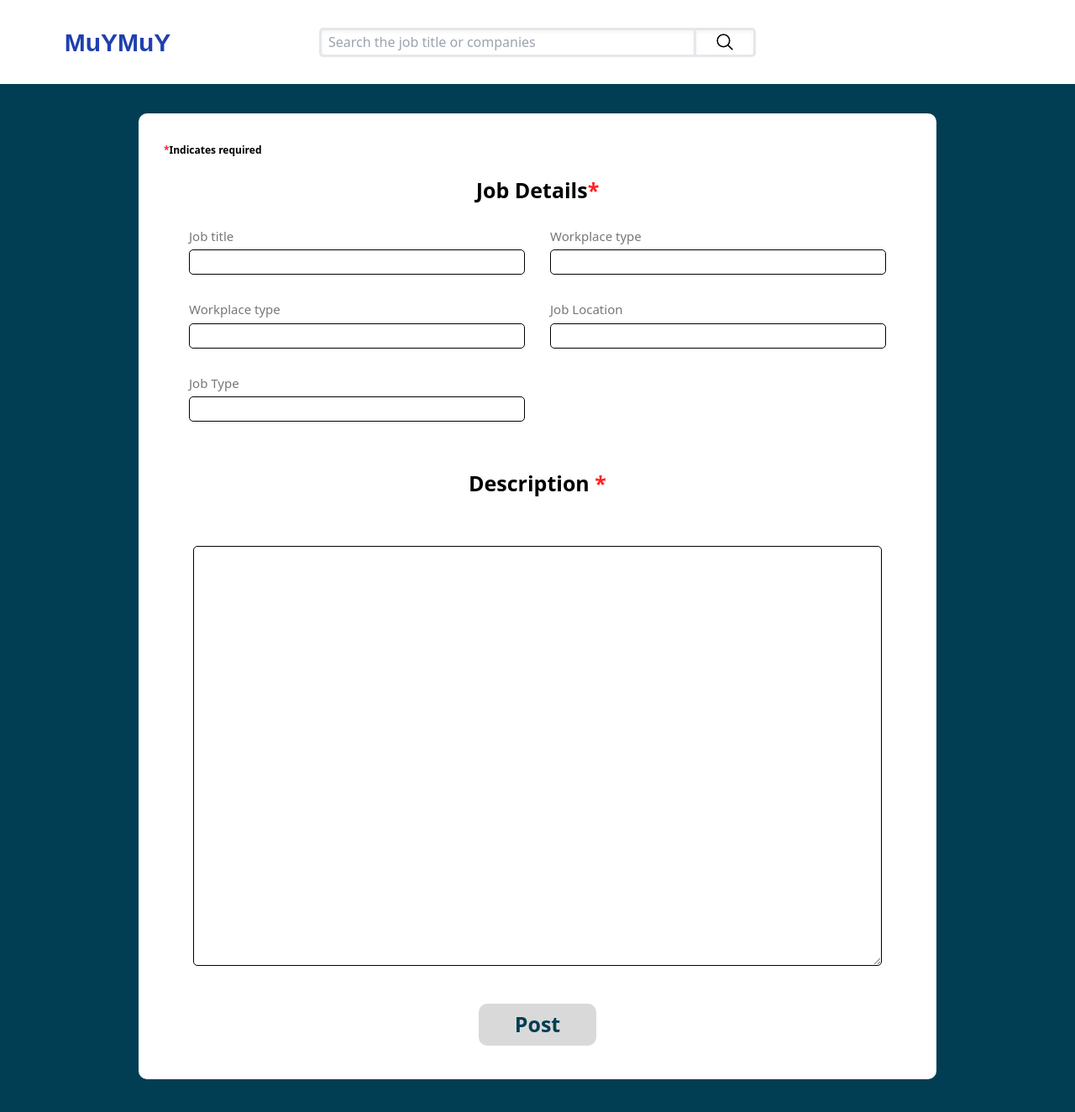
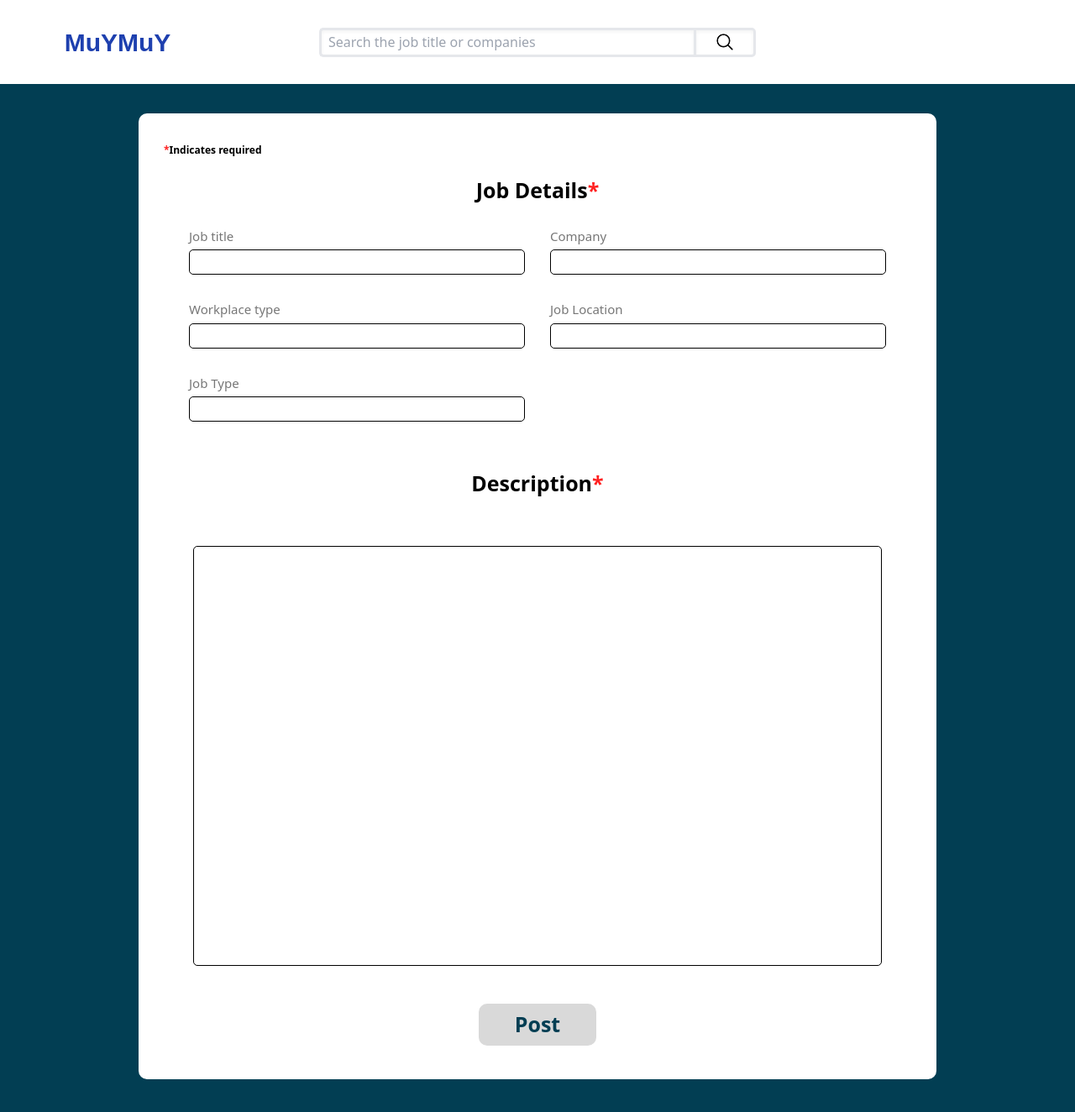
Before and after one commit to Conclusious/Job-Listing, a React (Vite) app in the folder frontend/: page /JobPost in a window 1280 px wide. Shown: the top 1324 px of the page at 84% size. Built offline with nearby package versions, Linux system fonts and the light colour scheme.

Commit message:
Changes:
- Created API for JobPost
- Connected db to JobPost
- Minor Styling
- Deleted API.js

```diff
--- a/frontend/src/components/JobPost.jsx
+++ b/frontend/src/components/JobPost.jsx
@@ -1,12 +1,50 @@
-import React from "react";
-import { useNavigate } from "react-router-dom";
+import React, { useState } from "react";
+import { useLocation, useNavigate } from "react-router-dom";
 
 function JobPost() {
     const navigate = useNavigate();
+    const [job_title, setJob_title] = useState('');
+    const [workplace, setWorkplace] = useState('');
+    const [job_type, setJob_type] = useState('');
+    const [company, setCompany] = useState('');
+    const [job_location, setJob_location] = useState('');
+    const [description, setDescription] = useState('');
+    const location = useLocation();
 
     const gotoHome = () => {
         navigate('/');
     }
+
+    const handlePost = async (e) => {
+        e.preventDefault();
+        try {
+            const response = await fetch('http://localhost:5000/JobPost', {
+                method: 'POST',
+                headers: {
+                    'Content-Type': 'application/json',
+                },
+                body: JSON.stringify({
+                    job_title,
+                    workplace,
+                    job_type,
+                    company,
+                    job_location,
+                    description,
+                }),
+            });
+
+            const data = await response.json();
+
+            if (response.ok) {
+                alert('Job posted successful!');
+            } else {
+                alert(`Error: ${data.message || 'Unknown error occurred'}`);
+            }
+        } catch (error) {
+            console.log('Error:', error);
+            alert('An error occured. Please try again later.');
+        }
+    };
 
     return (
         <>
@@ -33,6 +71,7 @@ function JobPost() {
             </div>
 
             {/* Job Post Container */}
+            <form onSubmit={handlePost}>
                 <div className="bg-[#023E53] h-[1400px] overflow-hidden">
                     <div className="justify-self-center mt-[35px] rounded-[10px] bg-white h-[1150px] w-[950px]">
                         <p className="ml-[30px] pt-[35px] text-[12px] font-semibold">
@@ -45,30 +84,74 @@ function JobPost() {
                             {/* Input-Left */}
                             <div>
                                 <p className="text-[15px] text-[#777777] mb-[5px]">Job title</p>
-                            <input id="jobTitle" className="border-black border-[1px] rounded-[5px] w-[400px] h-[30px] mb-[30px]" type="text" />
+                                <input
+                                    id="jobTitle"
+                                    className="border-black border-[1px] rounded-[5px] w-[400px] h-[30px] mb-[30px] indent-1"
+                                    type="text"
+                                    value={job_title}
+                                    onChange={(e) => setJob_title(e.target.value)}
+                                    required
+                                />
                                 <p className="text-[15px] text-[#777777] mb-[5px]">Workplace type</p>
-                            <input id="workplace" className="border-black border-[1px] rounded-[5px] w-[400px] h-[30px] mb-[30px]" type="text" />
+                                <input
+                                    id="workplace"
+                                    className="border-black border-[1px] rounded-[5px] w-[400px] h-[30px] mb-[30px] indent-1"
+                                    type="text"
+                                    value={workplace}
+                                    onChange={(e) => setWorkplace(e.target.value)}
+                                    required
+                                />
                                 <p className="text-[15px] text-[#777777] mb-[5px]">Job Type</p>
-                            <input id="jobType" className="border-black border-[1px] rounded-[5px] w-[400px] h-[30px]" type="text" />
+                                <input
+                                    id="jobType"
+                                    className="border-black border-[1px] rounded-[5px] w-[400px] h-[30px] indent-1"
+                                    type="text"
+                                    value={job_type}
+                                    onChange={(e) => setJob_type(e.target.value)}
+                                    required
+                                />
                             </div>
 
                             {/* Input-Right */}
                             <div>
-                            <p className="text-[15px] text-[#777777] mb-[5px]">Workplace type</p>
-                            <input id="workplace" className="border-black border-[1px] rounded-[5px] w-[400px] h-[30px] mb-[30px]" type="text" />
+                                <p className="text-[15px] text-[#777777] mb-[5px]">Company</p>
+                                <input
+                                    id="company"
+                                    className="border-black border-[1px] rounded-[5px] w-[400px] h-[30px] mb-[30px] indent-1"
+                                    type="text"
+                                    value={company}
+                                    onChange={(e) => setCompany(e.target.value)}
+                                    required
+                                />
                                 <p className="text-[15px] text-[#777777] mb-[5px]">Job Location</p>
-                            <input id="jobLocation" className="border-black border-[1px] rounded-[5px] w-[400px] h-[30px] mb-[30px]" type="text" />
+                                <input
+                                    id="jobLocation"
+                                    className="border-black border-[1px] rounded-[5px] w-[400px] h-[30px] mb-[30px] indent-1"
+                                    type="text"
+                                    value={job_location}
+                                    onChange={(e) => setJob_location(e.target.value)}
+                                    required
+                                />
                             </div>
                         </div>
 
                         {/* Description */}
                         <div className="justify-self-center flex flex-col mt-[55px]">
-                        <h1 className="text-center text-[25px] font-bold mb-[55px]">Description <span className="text-[#ff2020]">*</span></h1>
-                        <textarea className="w-[820px] rounded-[5px] h-[500px] border-black border-[1px]" id="description"></textarea>
+                            <h1 className="text-center text-[25px] font-bold mb-[55px]">Description
+                                <span className="text-[#ff2020]">*</span>
+                            </h1>
+                            <textarea
+                                className="w-[820px] rounded-[5px] h-[500px] border-black border-[1px] indent-1 overflow-y-scroll resize-none"
+                                id="description"
+                                value={description}
+                                onChange={(e) => setDescription(e.target.value)}
+                                required
+                            ></textarea>
                         </div>
 
                         <div className="justify-self-center">
-                        <button id="post"
+                            <button
+                                id="post"
                                 type="submit"
                                 className="bg-[#D9D9D9] mt-[45px] w-[140px] h-[50px] rounded-[10px] text-[#023E53] font-bold text-[25px] hover:text-white hover:bg-[#023E53]">
                                 Post
@@ -76,6 +159,8 @@ function JobPost() {
                         </div>
                     </div>
                 </div>
+            </form>
+
         </>
     );
 }
```
Also changed, not shown: frontend/src/components/Loginpage.jsx (+11 -13 lines), 2 other files (tests, documents, lock files or other folders). Lines whose indentation alone changed are shown as unchanged.
